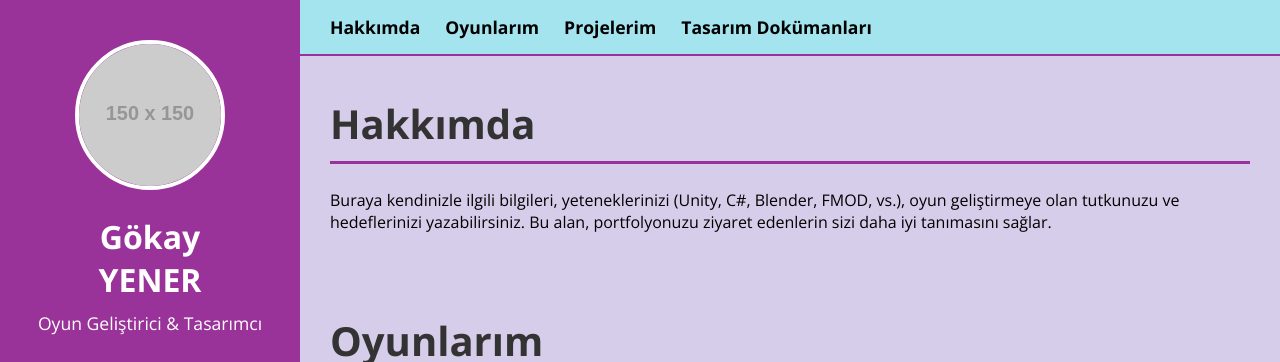
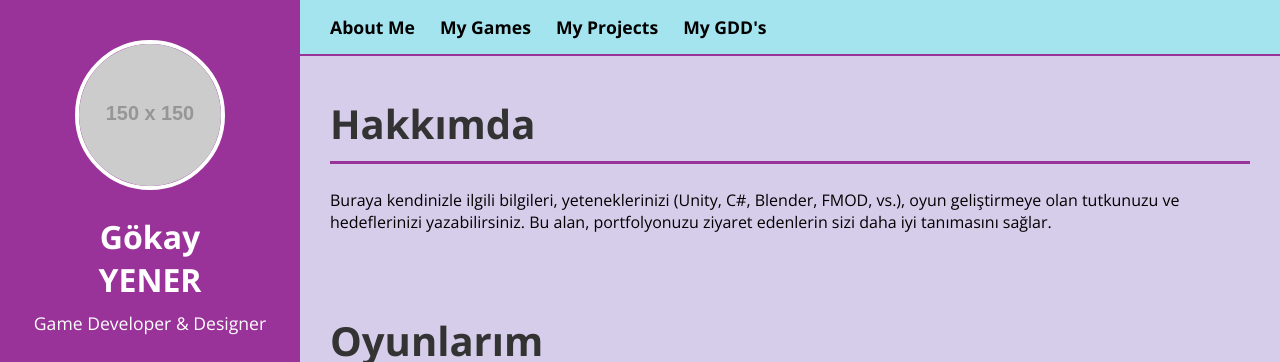
Before and after one commit to Gokayy1/Gokayy1.github.io, a plain HTML site: page index.html in a window 1280 px wide. Shown: the top 362 px of the page. Drawn offline with nearby package versions, Linux system fonts and the light colour scheme; placeholder pictures from the web are drawn by us.

Commit message:
Update index.html

```diff
--- a/index.html
+++ b/index.html
@@ -215,7 +215,7 @@
     <img src="https://via.placeholder.com/150" alt="Gökay Yener Profil Fotoğrafı" class="profile-pic">
 
     <h1>Gökay<br>YENER</h1>
-    <p class="title">Oyun Geliştirici & Tasarımcı</p> <!-- Burayı değiştirin -->
+    <p class="title">Game Developer & Designer</p> <!-- Burayı değiştirin -->
 
     <div class="social-links">
       <!-- Kendi linklerinizi href="#" yerine yapıştırın -->
@@ -228,10 +228,10 @@
   <!-- ======================== SAĞ PANEL (İÇERİK) ======================== -->
   <div class="content">
     <div class="navbar">
-      <a href="#about">Hakkımda</a>
-      <a href="#games">Oyunlarım</a>
-      <a href="#projects">Projelerim</a>
-      <a href="#gdds">Tasarım Dokümanları</a>
+      <a href="#about">About Me</a>
+      <a href="#games">My Games</a>
+      <a href="#projects">My Projects</a>
+      <a href="#gdds">My GDD's</a>
     </div>
 
     <!-- HAKKIMDA BÖLÜMÜ -->
```
